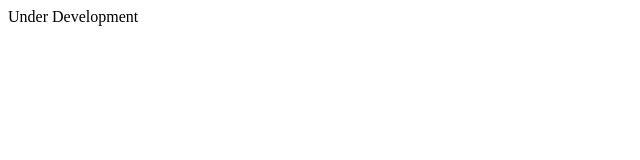
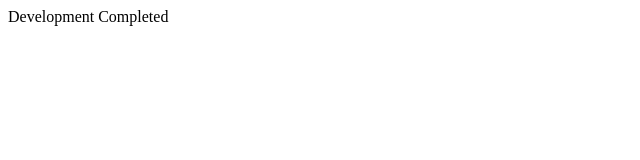
Before and after one commit to crypsist/crypsist.github.io, a plain HTML site: page index.html in a window 1280 px wide. Shown: the full height of the page, 0-640 px from the left. Drawn offline with Linux system fonts and the light colour scheme.

Commit message:
Update index.html

```diff
--- a/index.html
+++ b/index.html
@@ -4,6 +4,6 @@
 Crypsist
 </title>
 <body>
-Under Development
+Development Completed
 </body>
 </html>
```
